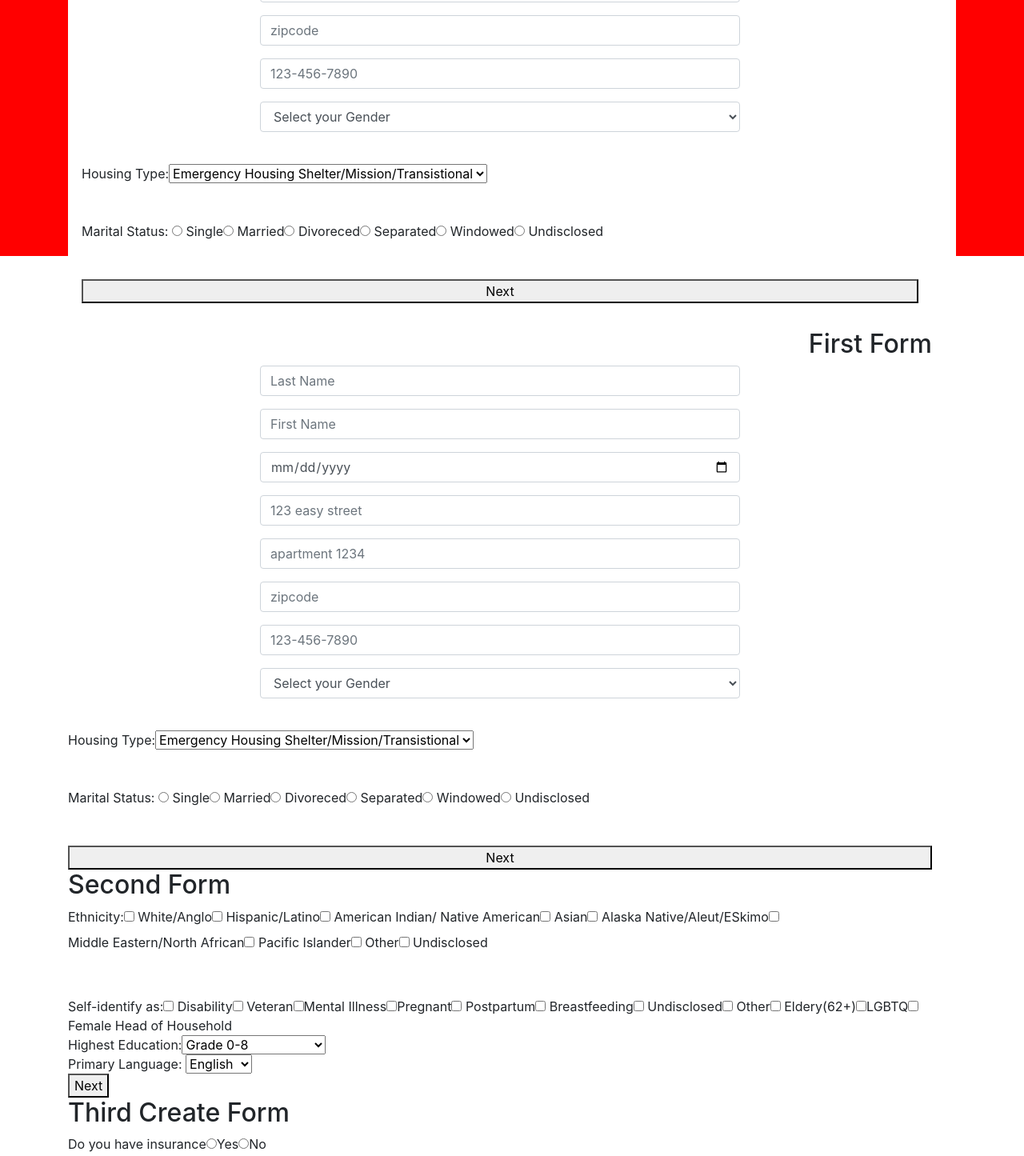
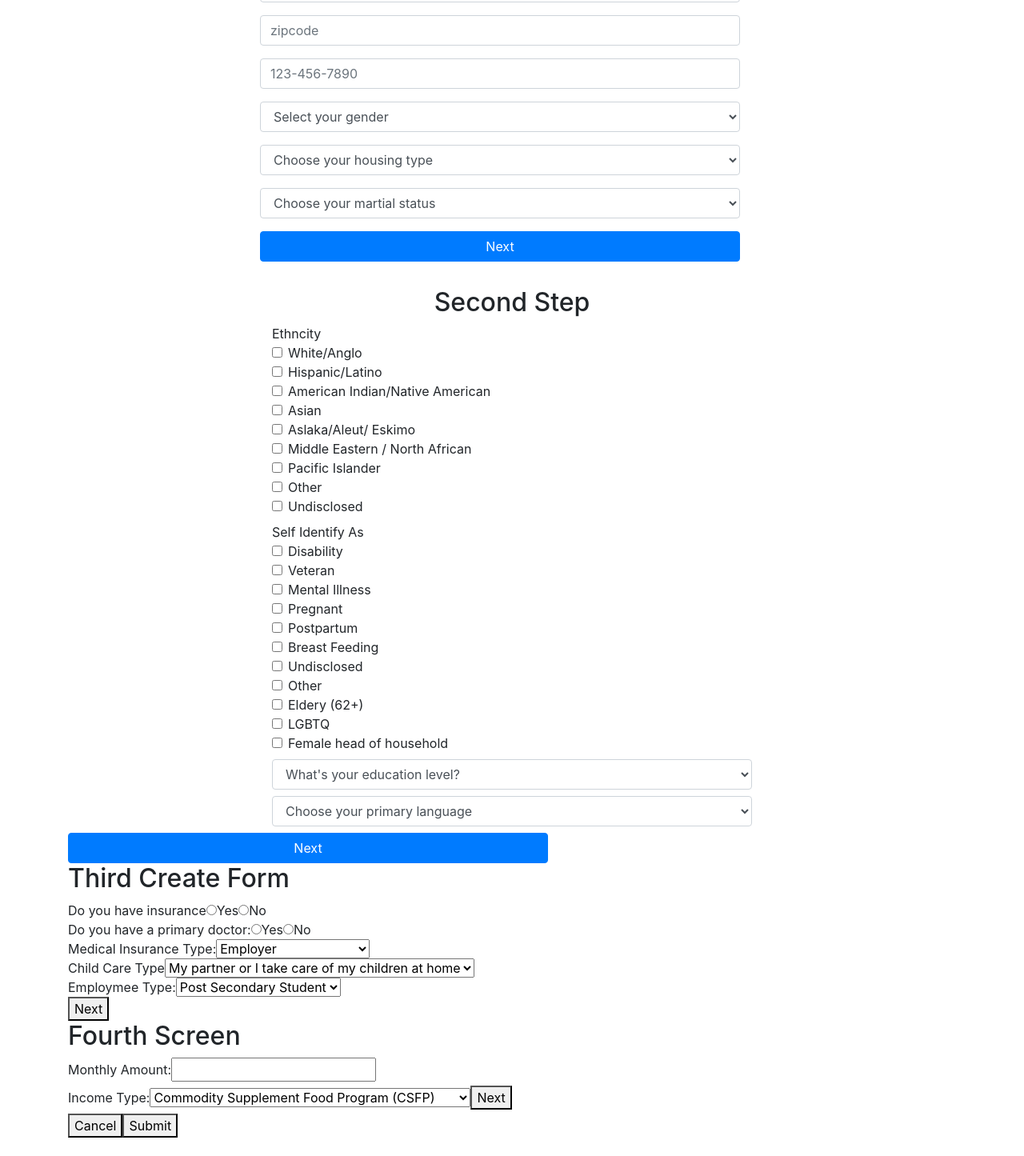
Before and after one commit to raghav1397/ophacks, a React (Create React App) app in the folder client/: page /newuser in a window 1280 px wide. Shown: the part 480-1925 px from the top of the page at 80% size. After the commit the page ends 1902 px from the top, so only its background shows below. Built offline with nearby package versions, Linux system fonts and the light colour scheme.

Commit message:
second screen
second screen done

```diff
--- a/client/src/components/FirstCreateFormScreen.js
+++ b/client/src/components/FirstCreateFormScreen.js
@@ -1,5 +1,6 @@
 import React, { Component } from 'react';
-import { Row, Col, Form } from 'react-bootstrap';
+import { Row, Col, Form, Button} from 'react-bootstrap';
+
 
 export default class FirstCreateFormScreen extends Component {
 
@@ -21,12 +22,18 @@ export default class FirstCreateFormScreen extends Component {
         }
         this.onSubmit = this.onSubmit.bind(this);
         this.handleChange = this.handleChange.bind(this);
+        this.onClick = this.onClick.bind(this);
     }
 
 
     onSubmit(event) {
         event.preventDefault();
         this.props.handler(this.state);
+    }
+    onClick(event){
+        event.preventDefault();
+        this.props.handler(this.state);
+        this.props.changeButton(1);
     }
 
     handleChange(propertyName, event) {
@@ -50,24 +57,22 @@ export default class FirstCreateFormScreen extends Component {
         return (
             <Row className="w-100">
                 <Col className="d-flex flex-column justify-content-center">
-                    <h2 className="text-right">First Form</h2>
+                    <h2 className="text-center">First Form</h2>
                     <Form className="d-flex flex-column justify-content-center">
                         <Form.Control type="text" name="lastname" value={this.state.form1.lastname} onChange={this.handleChange.bind(this, 'lastname')} className="input-create-control mb-3" placeholder="Last Name" required />
                         <Form.Control type="text" name="firstname" value={this.state.form1.firstname} onChange={this.handleChange.bind(this, 'firstname')} className="input-create-control mb-3" placeholder="First Name" required />
                         <Form.Control type="date" name="dateofbirth" value={this.state.form1.dob} onChange={this.handleChange.bind(this, 'dob')} className="input-create-control mb-3" required />
-                        <Form.Control type="text" name="address" value={this.state.form1.addressLine1} onChange={this.handleChange.bind(this, 'addressLine1')}  className="input-create-control mb-3" placeholder="123 easy street" required/>
-                        <Form.Control type="text" name="apartment" value={this.state.form1.addressLine2} onChange={this.handleChange.bind(this, 'addressLine2')} className="input-create-control mb-3" placeholder="apartment 1234" required/>
-                        <Form.Control type="text" name="zipcode" id="create-zipcode" value={this.state.form1.zipcode} onChange={this.handleChange.bind(this, 'zipcode')}  className="input-create-control mb-3" placeholder="zipcode" required />
-                        <Form.Control type="text" name="phonenumber"  id="create-zipcode" value={this.state.form1.zipcode} onChange={this.handleChange.bind(this, 'phonenumber')} className="input-create-control mb-3" placeholder="123-456-7890" required />
-                        <Form.Control as="select" name="gender" value={this.state.form1.gender} onChange={this.handleChange.bind(this,'gender')} className="input-create-control mb-3" required>
-                            <option value="" selected>Select your Gender</option>
+                        <Form.Control type="text" name="address" value={this.state.form1.addressLine1} onChange={this.handleChange.bind(this, 'addressLine1')} className="input-create-control mb-3" placeholder="123 easy street" required />
+                        <Form.Control type="text" name="apartment" value={this.state.form1.addressLine2} onChange={this.handleChange.bind(this, 'addressLine2')} className="input-create-control mb-3" placeholder="apartment 1234" required />
+                        <Form.Control type="text" name="zipcode" id="create-zipcode" value={this.state.form1.zipcode} onChange={this.handleChange.bind(this, 'zipcode')} className="input-create-control mb-3" placeholder="zipcode" required />
+                        <Form.Control type="text" name="phonenumber" id="create-zipcode" value={this.state.form1.zipcode} onChange={this.handleChange.bind(this, 'phonenumber')} className="input-create-control mb-3" placeholder="123-456-7890" required />
+                        <Form.Control as="select" name="gender" value={this.state.form1.gender} onChange={this.handleChange.bind(this, 'gender')} className="input-create-control mb-3" required>
+                            <option value="" selected disabled hidden>Select your gender</option>
                             <option value="male">Male</option>
                             <option value="female">Female</option>
                         </Form.Control>
-                        <br></br>
-                        <div>Housing Type:
-                        <select name="housingtype"
-                                value={this.state.form1.housingType} onChange={this.handleChange.bind(this, 'housingType')} required>
+                        <Form.Control as="select" name="housingtype" value={this.state.form1.housingType} onChange={this.handleChange.bind(this, 'housingType')} className="input-create-control mb-3" required>
+                            <option value="" selected disabled hidden>Choose your housing type</option>
                             <option value="ergency">Emergency Housing Shelter/Mission/Transistional</option>
                             <option value="evacuee">Evacuee</option>
                             <option value="ownhome">Own Home</option>
@@ -78,34 +83,17 @@ export default class FirstCreateFormScreen extends Component {
                             <option value="withfamily">With family/friends</option>
                             <option value="youthhome">Youth Home/Shelter</option>
                             <option value="refugee">Refugee</option>
-                            </select>
-                        </div>
-                        <br />
-                        <br />
-                        <div className="martial status">
-                            <span>Marital Status: </span>
-                            <input type="radio" name="martial-status" value="single"
-                                checked={this.state.selectedOption === 'single'}
-                                onChange={this.handleOptionChange.bind(this)} /> <span>Single</span>
-                            <input type="radio" name="martial-status" value="married"
-                                checked={this.state.selectedOption === 'married'}
-                                onChange={this.handleOptionChange.bind(this)} /> <span>Married</span>
-                            <input type="radio" name="martial-status" value="divorced"
-                                checked={this.state.selectedOption === 'divorced'}
-                                onChange={this.handleOptionChange.bind(this)} /> <span>Divoreced</span>
-                            <input type="radio" name="martial-status" value="seperated"
-                                checked={this.state.selectedOption === 'separated'}
-                                onChange={this.handleOptionChange.bind(this)} /> <span>Separated</span>
-                            <input type="radio" name="martial-status" value="windowed"
-                                checked={this.state.selectedOption === 'windowed'}
-                                onChange={this.handleOptionChange.bind(this)} /> <span>Windowed</span>
-                            <input type="radio" name="martial-status" value="undisclosed"
-                                checked={this.state.selectedOption === 'undisclosed'}
-                                onChange={this.handleOptionChange.bind(this)} /> <span>Undisclosed</span>
-                        </div>
-                        <br />
-                        <br />
-                        <button>Next</button>
+                        </Form.Control>
+                        <Form.Control as="select" name="marital-status"  value={this.state.form1.housingType} onChange={this.handleChange.bind(this, 'maritalStatus')} className="input-create-control mb-3" required>
+                            <option value="" selected disabled hidden>Choose your martial status</option>
+                            <option value="single">Single</option>
+                            <option value="married">Married</option>
+                            <option value="divorced">Divorced</option>
+                            <option value="seperated">Seperated</option>
+                            <option value="windowed">Windowed</option>
+                            <option value="undisclosed">Undisclosed</option>
+                        </Form.Control>
+                        <Button className="input-create-control" onClick={this.onClick}>Next</Button>
                     </Form>
                 </Col>
             </Row >
--- a/client/src/components/SecondCreateFormScreen.js
+++ b/client/src/components/SecondCreateFormScreen.js
@@ -1,5 +1,5 @@
 import React, { Component } from 'react';
-import { Row, Col } from 'react-bootstrap';
+import { Row, Col, Form, Button } from 'react-bootstrap';
 
 
 export default class SecondCreateFormScreen extends Component {
@@ -16,11 +16,17 @@ export default class SecondCreateFormScreen extends Component {
         }
         this.handleChange = this.handleChange.bind(this);
         this.onSubmit = this.onSubmit.bind(this);
+        this.onClick = this.onClick.bind(this);
     }
 
     onSubmit(event) {
         event.preventDefault();
+        //this.props.handler(this.state);
+    }
+    onClick(event) {
+        event.preventDefault();
         this.props.handler(this.state);
+        this.props.changeButton(2);
     }
 
     handleChange(propertyName, event) {
@@ -33,40 +39,32 @@ export default class SecondCreateFormScreen extends Component {
         return (
             <Row>
                 <Col>
-                    <form onSubmit={this.onSubmit}>
-                        <h2>Second Form</h2>
-                        <div className="ethnicity-checkbox-group">
-                            <span>Ethnicity:</span>
-                            <input type="checkbox" id="create-ethnic-white" name="ethnicity" value="White" /> <label for="create-ethnic-white">White/Anglo</label>
-                            <input type="checkbox" id="create-ethnic-hispanic" name="ethnicity" value="hispanic" /> <label for="create-ethnic-hispanic">Hispanic/Latino</label>
-                            <input type="checkbox" id="create-ethnic-americanindian" name="ethnicity" value="americanindian" /> <label for="create-ethnic-americanindian">American Indian/ Native American</label>
-                            <input type="checkbox" id="create-ethnic-asian " name="ethnicity" value="asian" /> <label for="create-ethnic-asian">Asian</label>
-                            <input type="checkbox" id="create-ethnic-alaskanative" name="ethnicity" value="alaskaNative" /> <label for="create-ethnic-alaskanative">Alaska Native/Aleut/ESkimo</label>
-                            <input type="checkbox" id="create-ethnic-middleeastern" name="ethnicity" value="middleeastern" /> <label for="create-ethnic-middleeastern">Middle Eastern/North African</label>
-                            <input type="checkbox" id="create-ethnic-pacific" name="ethnicity" value="pacificislander" /> <label for="create-ethnic-pacificislander">Pacific Islander</label>
-                            <input type="checkbox" id="create-ethnic-other" name="ethnicity" value="White" /> <label for="create-ethnic-other">Other</label>
-                            <input type="checkbox" id="create-ethnic-undisclosed" name="ethnicity" value="White" /> <label for="create-ethnic-undisclosed">Undisclosed</label>
-                        </div>
-                        <br />
-                        <br />
-                        <div className="self-identify">
-                            <span>Self-identify as:</span>
-                            <input type="checkbox" name="self-identify" value="disability" /> <span>Disability</span>
-                            <input type="checkbox" name="self-identify" value="veteran" /> <span>Veteran</span>
-                            <input type="checkbox" name="self-identify" value="mentalillness" /><span>Mental Illness</span>
-                            <input type="checkbox" name="self-identify" value="pregnant" /><span>Pregnant</span>
-                            <input type="checkbox" name="self-identify" value="postpartum" /> <span>Postpartum</span>
-                            <input type="checkbox" name="self-identify" value="breastfeeding" /> <span>Breastfeeding</span>
-                            <input type="checkbox" name="self-identify" value="undisclosed" /> <span>Undisclosed</span>
-                            <input type="checkbox" name="self-identify" value="other" /> <span>Other</span>
-                            <input type="checkbox" name="self-identify" value="elderly" /> <span>Eldery(62+)</span>
-                            <input type="checkbox" name="self-idetnify" value="lgbtq" /><span>LGBTQ</span>
-                            <input type="checkbox" name="self-idetnify" value="femalehead" /> <span>Female Head of Household</span>
-                        </div>
-                        <div className="highest-education">
-                            <span>Highest Education:</span>
-                            <select name="highesteducation"
-                                value={this.state.form2.highestEducation} onChange={this.handleChange.bind(this, 'highestEducation')}>
+                    <h2 className="text-center">Second Step</h2>
+                    <Form onSubmit={this.onSubmit}>
+                        <span className="input-checkmark">Ethncity</span>
+                        <Form.Check name="ethnicity" value="White/Anglo" label="White/Anglo" className="input-checkmark" />
+                        <Form.Check name="ethnicity" value="Hispanic/Latino" label="Hispanic/Latino" className="input-checkmark" />
+                        <Form.Check className="input-checkmark" name="ethnicity" value="American indian / Native American" label="American Indian/Native American" />
+                        <Form.Check className="input-checkmark" name="ethnicity" value="Asian" label="Asian" />
+                        <Form.Check className="input-checkmark" name="ethnicity" value="Aslaska Native / Aleut / Eskimo" label="Aslaka/Aleut/ Eskimo" />
+                        <Form.Check className="input-checkmark" name="ethnicity" value="Middle Eastern/ North African" label="Middle Eastern / North African" />
+                        <Form.Check className="input-checkmark" name="ethnicity" value="Pacific Islander" label="Pacific Islander" />
+                        <Form.Check className="input-checkmark" name="ethnicity" value="Other" label="Other" />
+                        <Form.Check className="input-checkmark" name="ethnicity" value="Undisclosed" label="Undisclosed" />
+                        <span className="input-checkmark mt-2" >Self Identify As</span>
+                        <Form.Check name="self-identify" value="Disability" label="Disability" className="input-checkmark" />
+                        <Form.Check name="self-identify" value="Veteran" label="Veteran" className="input-checkmark" />
+                        <Form.Check className="input-checkmark" name="self-identify" value="metal illness" label="Mental Illness" />
+                        <Form.Check className="input-checkmark" name="self-identify" value="Pregnant" label="Pregnant" />
+                        <Form.Check className="input-checkmark" name="self-identify" value="Postpartum" label="Postpartum" />
+                        <Form.Check className="input-checkmark" name="self-identify" value="Breastfeeding" label="Breast Feeding" />
+                        <Form.Check className="input-checkmark" name="self-identify" value="Undisclosed" label="Undisclosed" />
+                        <Form.Check className="input-checkmark" name="self-identify" value="Other" label="Other" />
+                        <Form.Check className="input-checkmark" name="self-identify" value="Eldery" label="Eldery (62+)" />
+                        <Form.Check className="input-checkmark" name="self-identify" value="LGBTQ" label="LGBTQ" />
+                        <Form.Check className="input-checkmark" name="self-identify" value="Female head of household" label="Female head of household" />
+                        <Form.Control as="select" name="highest-education" value={this.state.form2.highestEducation} onChange={this.handleChange.bind(this, 'highestEducation')} className="input-checkmark mt-2 mb-2">
+                            <option value="" selected disabled hidden>What's your education level?</option>
                             <option value="grade08">Grade 0-8</option>
                             <option value="grade911">Grade 9-11</option>
                             <option value="highschooldiploma">High School Diploma</option>
@@ -78,19 +76,15 @@ export default class SecondCreateFormScreen extends Component {
                             <option value="mastersdegree">Masters degree</option>
                             <option value="phd">Phd</option>
                             <option value="undisclosed">Undisclosed</option>
-                            </select>
-                        </div>
-                        <div className="primary-language">
-                            <span>Primary Language: </span>
-                            <select name="primary-language"
-                                value={this.state.form2.primaryLanguage} onChange={this.handleChange.bind(this, 'primaryLanguage')}>
+                        </Form.Control>
+                        <Form.Control as="select" name="primary-language" value={this.state.form2.primaryLanguage} onChange={this.handleChange.bind(this, 'primaryLanguage')} className="input-checkmark mb-2">
+                            <option value="" selected disabled hidden>Choose your primary language</option>
                             <option value="english">English</option>
                             <option value="spanish">Spanish</option>
                             <option value="other">Other</option>
-                            </select>
-                        </div>
-                        <button>Next</button>
-                    </form>
+                        </Form.Control>
+                        <Button onClick={this.onClick} className="input-create-control">Next</Button>
+                    </Form>
                 </Col>
             </Row >
 
--- a/client/src/components/ThirdCreateFormScreen.js
+++ b/client/src/components/ThirdCreateFormScreen.js
@@ -15,11 +15,17 @@ export default class ThirdCreateFormScreen extends Component {
         }
         this.handleChange = this.handleChange.bind(this);
         this.onSubmit = this.onSubmit.bind(this);
+        this.onClick = this.onClick.bind(this);
     }
 
     onSubmit(event){
         event.preventDefault();
+        //this.props.handler(this.state);
+    }
+    onClick(event){
+        event.preventDefault();
         this.props.handler(this.state);
+        this.props.changeButton(3);
     }
 
     handleChange(propertyName, event) {
@@ -93,7 +99,7 @@ export default class ThirdCreateFormScreen extends Component {
                             <option value="other">Other</option>
                         </select>
                     </div>
-                    <button>Next</button>
+                    <button onClick={this.onClick}>Next</button>
                 </form>
                 </Col>
             </Row>
--- a/client/src/pages/CreateUserPage.js
+++ b/client/src/pages/CreateUserPage.js
@@ -10,43 +10,54 @@ import { FaUserPlus } from 'react-icons/fa';
 const HOSTNAME = "http://localhost:5000";
 
 
+//switch for current slide
+const SwitchCard= ({curIndex, changeButton,handler}) => {
+
+    switch (curIndex) {
+        case 0:
+            return (<FirstCreateFormScreen changeButton={changeButton} handler={handler}/>)
+        case 1:
+            return (<SecondCreateFormScreen changeButton={changeButton} handler={handler}/>)
+        case 2:
+            return (<ThirdCreateFormScreen changeButton={changeButton} handler={handler}/>)
+        case 3:
+            return (<FourCreateFormScreen changeButton={changeButton} handler={handler}/>)
+        default:
+            return (
+                <div>
+                    <FirstCreateFormScreen />
+                    <SecondCreateFormScreen />
+                    <ThirdCreateFormScreen />
+                    <FourCreateFormScreen />
+                </div>
+            );
+    }
+}
+
 export default class CreateUserPage extends Component {
     constructor() {
         super();
         this.state = {
             formData: {},
-            currentSlide: 0
+            currentSlideIndex: 0,
+            returnCurrentSlide:{}
         }
         this.onSubmit = this.onSubmit.bind(this);
         this.handler = this.handler.bind(this);
+        this.currentSlide = this.currentSlide.bind(this);
     }
 
     //stack -> keep current state
     //switch for render component
 
-    //switch for rendering component
-    onSwitchCard(numberSwitch) {
 
-        switch (numberSwitch) {
-            case 0:
-                return (<FirstCreateFormScreen />)
-            case 1:
-                return (<SecondCreateFormScreen />)
-            case 2:
-                return (<ThirdCreateFormScreen />)
-            case 3:
-                return (<FourCreateFormScreen />)
-            default:
-                return (
-                    <div>
-                        <FirstCreateFormScreen />
-                        <SecondCreateFormScreen />
-                        <ThirdCreateFormScreen />
-                        <FourCreateFormScreen />
-                    </div>
-                );
-        }
+    currentSlide(number){
+        this.setState({
+            currentSlideIndex : number
+        })
     }
+
+
 
 
     //on Submit
@@ -91,19 +102,17 @@ export default class CreateUserPage extends Component {
                     <Col>
                         <div className="splash-screen">
                             <Row>
-                                <Col className="home-icon"><FaUserPlus /></Col>
+                                <Col><span className="home-icon"><FaUserPlus /></span> <h2 className="text-center">Create User Page</h2></Col>
                             </Row>
                             <Row>
-                                <Col> <h2>Create User Page</h2></Col>
-                            </Row>
-                            <Row>
-                                <FirstCreateFormScreen />
+                                <SwitchCard curIndex={this.state.currentSlideIndex} changeButton={this.currentSlide} handler={this.handler}/>
                             </Row>
 
                         </div>
                     </Col>
                 </Row>
-                <FirstCreateFormScreen handler={this.handler} />
+                {/*  <FirstCreateFormScreen handler={this.handler} />*/}
+
                 <SecondCreateFormScreen handler={this.handler} />
                 <ThirdCreateFormScreen handler={this.handler} />
                 <FourCreateFormScreen handler={this.handler} />
--- a/client/src/pages/CustomerViewPage.js
+++ b/client/src/pages/CustomerViewPage.js
@@ -2,7 +2,7 @@ import React, { Component } from 'react';
 import PageTemplate from './PageTemplate';
 import { Redirect } from 'react-router-dom';
 import { Row, Col } from 'react-bootstrap';
-var QRCode = require('qrcode.react');
+//var QRCode = require('qrcode.react')
 
 class CustomerViewPage extends Component {
     constructor(props) {
@@ -14,6 +14,7 @@ class CustomerViewPage extends Component {
             badrequest: false
         }
     }
+
     componentDidMount() {
         console.log("Did mount activate")
         try {
@@ -64,7 +65,7 @@ class CustomerViewPage extends Component {
 
                         <Row>
                             <Col>
-                                <QRCode value="2c5ea4c0-4067-11e9-8bad-9b1deb4d3b7d" />
+                               {/*  <QRComponent value="2c5ea4c0-4067-11e9-8bad-9b1deb4d3b7d" /> */}
                             </Col>
                         </Row>
                         </Col>
--- a/client/src/style/App.css
+++ b/client/src/style/App.css
@@ -36,7 +36,6 @@ html,body {
 }
 #page-template{
   height:inherit;
-  background-color:red;
 }
 .btn a{
   color:white;
@@ -51,7 +50,6 @@ html,body {
   text-align: center;
 }
 .home-icon{
-  text-align:left !important;
   font-size: 2em;
 }
 .input-create-control{
@@ -60,6 +58,13 @@ html,body {
   width:100%;
   margin: auto;
 }
+.input-checkmark{
+  max-width:600px !important;
+  min-width:300px !important;
+  width:100%;
+  margin:auto;
+  display:block;
+}
 #id-user{
   min-width:300px;
   max-width:100%;
@@ -67,3 +72,6 @@ html,body {
 .text-right{
   text-align: right;
 }
+.text-center{
+  text-align:center;
+}
```
Lines whose indentation alone changed are shown as unchanged.
